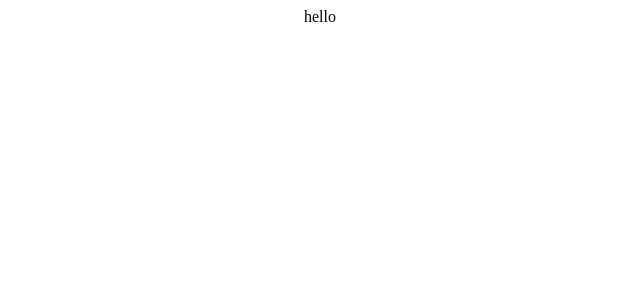
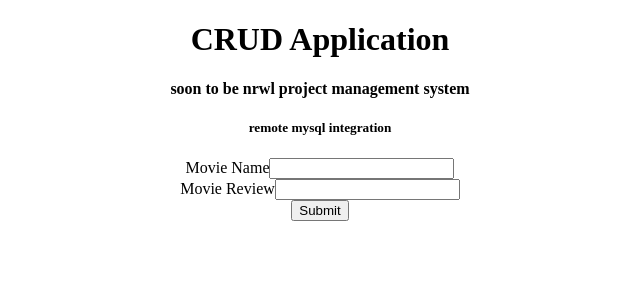
Before and after one commit to abey1/nrwlreact, a React (Create React App) app: page / in a window 1280 px wide. Shown: the top 300 px of the page, without its empty margins (320-960 px from the left). Built offline with nearby package versions, Linux system fonts and the light colour scheme.

Commit message:
modified app.js to display crud example movie name and description displaying form

```diff
--- a/src/App.js
+++ b/src/App.js
@@ -3,7 +3,26 @@ import './App.css';
 function App() {
   return (
     <div className="App">
-      hello
+      <div className="movie_review_form">
+
+        <h1>CRUD Application</h1>
+        <h4>soon to be nrwl project management system</h4>
+        <h5>remote mysql integration</h5>
+
+        <div>
+          <label htmlFor="movie_name">Movie Name</label>
+          <input type="text" id="movie_name" name="movie_name" />
+        </div>
+
+        <div>
+          <label htmlFor="movie_review">Movie Review</label>
+          <input type="text" id="movie_review" name="movie_review" />
+        </div>
+
+        <div>
+          <button>Submit</button>
+        </div>
+      </div>
     </div>
   );
 }
```
